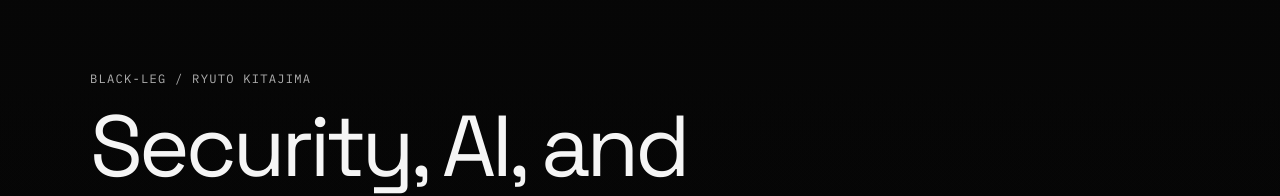
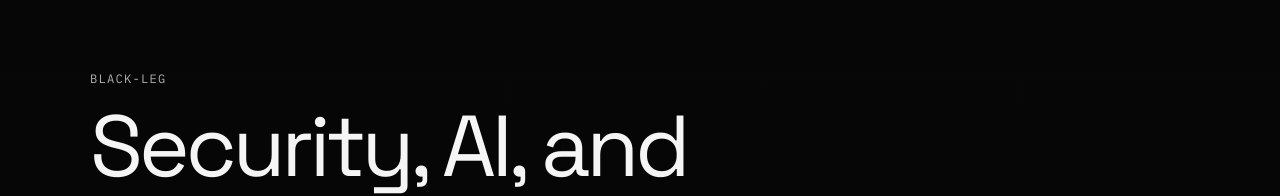
Before and after one commit to black-leg-nameko/portfolio, a React (Vite) app in the folder portfolio-spa/: page / in a window 1280 px wide. Shown: the part 146-342 px from the top of the page. Built offline with nearby package versions, Linux system fonts and the light colour scheme.

Commit message:
Fix text

```diff
--- a/portfolio-spa/src/sections/Hero.tsx
+++ b/portfolio-spa/src/sections/Hero.tsx
@@ -2,7 +2,7 @@ export function Hero() {
   return (
     <section className="hero">
       <div className="hero-shell">
-        <p className="hero-eyebrow">black-leg / Ryuto Kitajima</p>
+        <p className="hero-eyebrow">black-leg</p>
         <h1 className="hero-title">Security, AI, and product engineering.</h1>
         <p className="hero-lead">
           Building practical systems across cybersecurity research, applied AI, and interactive
```
